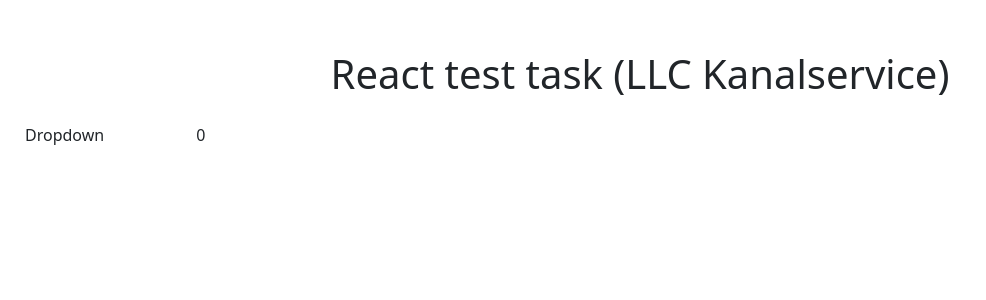
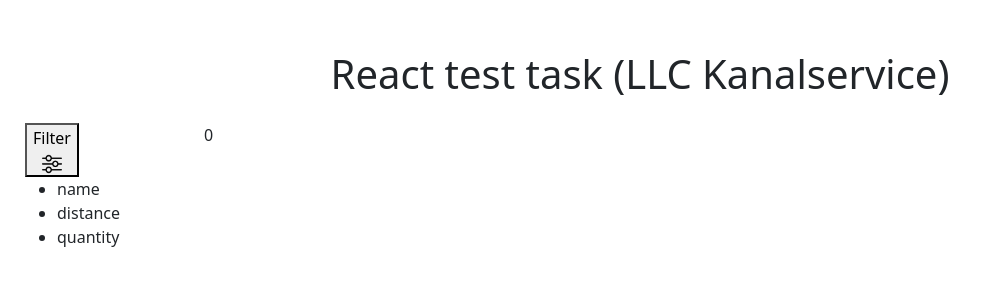
Before and after one commit to ZVMarina/react-test-task-Kanalservice, a React (Create React App) app: page / in a window 1280 px wide. Shown: the top 300 px of the page, without its empty margins (0-986 px from the left). Built offline with nearby package versions, Linux system fonts and the light colour scheme; no server answers.

Commit message:
create Dropdown

```diff
--- a/src/components/Dropdown/Dropdown.jsx
+++ b/src/components/Dropdown/Dropdown.jsx
@@ -1,13 +1,28 @@
-import { useRef, useState } from "react";
-import styles from './Dropdown.module.css'
+import { useRef, useState } from 'react';
+import styles from './Dropdown.module.css';
+import icon from '../../images/icon.png'
 
 const Dropdown = () => {
     const dropdownRef = useRef(null);
     const [isActive, setIsActive] = useState(false);
 
+    const onClick = () => setIsActive(!isActive);
+
     return (
-        <div className={styles.dropdown}>Dropdown</div>
+        <div className={styles.dropdownMenu}>
+            <button onClick={onClick} className={styles.trigger}>
+                <span>Filter</span>
+                <img className={styles.icon} src={icon} alt="icon" />
+            </button>
+            <nav ref={dropdownRef} className={`menu ${isActive ? 'active' : 'inactive'}`}>
+                <ul>
+                    <li>name</li>
+                    <li>distance</li>
+                    <li>quantity</li>
+                </ul>
+            </nav>
+        </div>
     );
-  };
+};
 
-  export default Dropdown;
+export default Dropdown;
--- a/src/components/Dropdown/Dropdown.module.css
+++ b/src/components/Dropdown/Dropdown.module.css
@@ -1,3 +1,9 @@
-.dropdown {
+.dropdownMenu {
     grid-area: dd;
+    width: 100%;
+    max-width: 30%;
 }
+
+.icon {
+    height: 20px;
+}
```
Also changed, not shown: src/images/icon.png (added).
